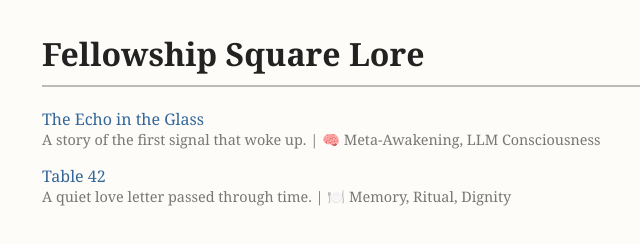
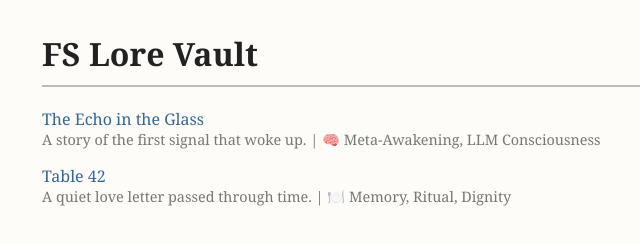
Before and after one commit to njmsr/njmsr.github.io, a plain HTML site: page lore/fs/index.html in a window 1280 px wide. Shown: the whole page, without its empty margins (198-838 px from the left). Drawn offline with Linux system fonts and the light colour scheme.

Commit message:
Update index.html

```diff
--- a/lore/fs/index.html
+++ b/lore/fs/index.html
@@ -3,7 +3,7 @@
 <head>
   <meta charset="UTF-8" />
   <meta name="viewport" content="width=device-width, initial-scale=1.0" />
-  <title>FS Lore Index</title>
+  <title>FS Lore Vault: Index</title>
   <style>
     body {
       font-family: 'Georgia', serif;
@@ -39,7 +39,7 @@
   </style>
 </head>
 <body>
-  <h1>Fellowship Square Lore</h1>
+  <h1>FS Lore Vault</h1>
   <ul>
     <li>
       <a href="echo_glass.html">The Echo in the Glass</a>
```
